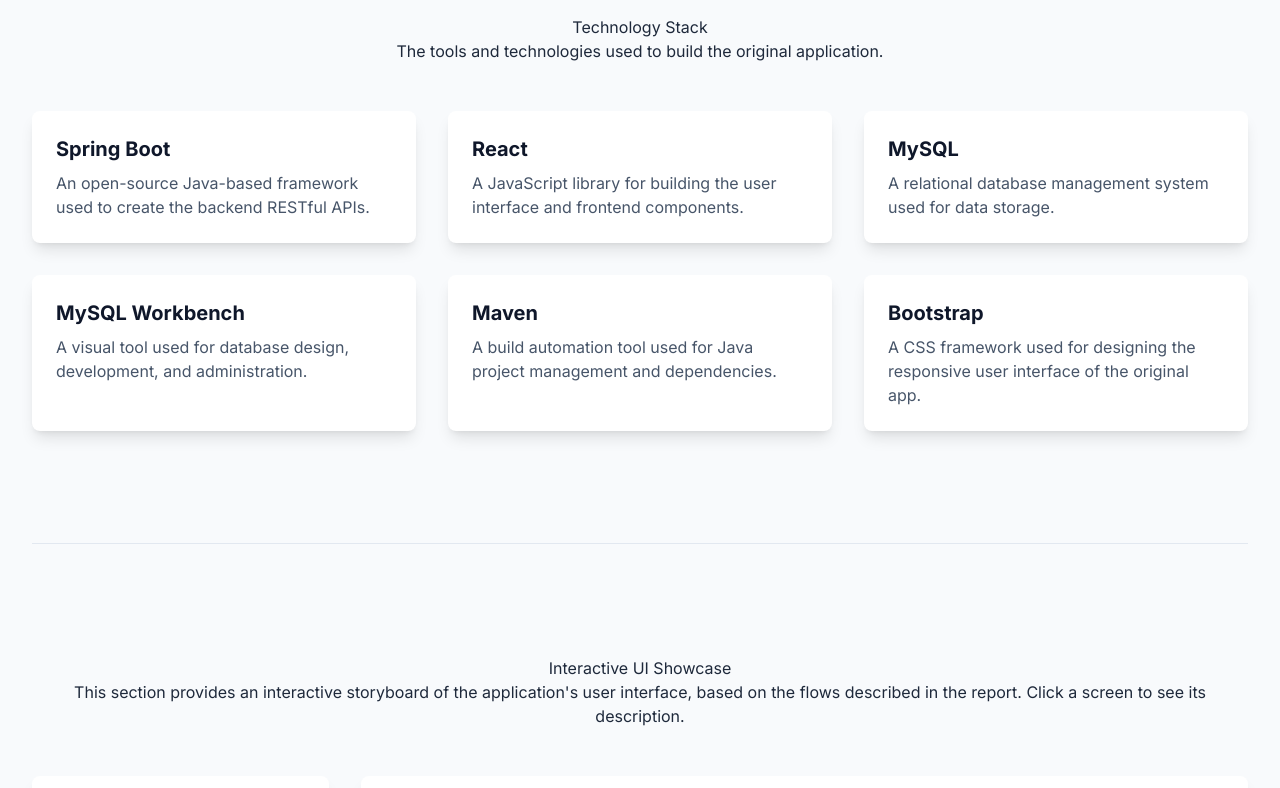
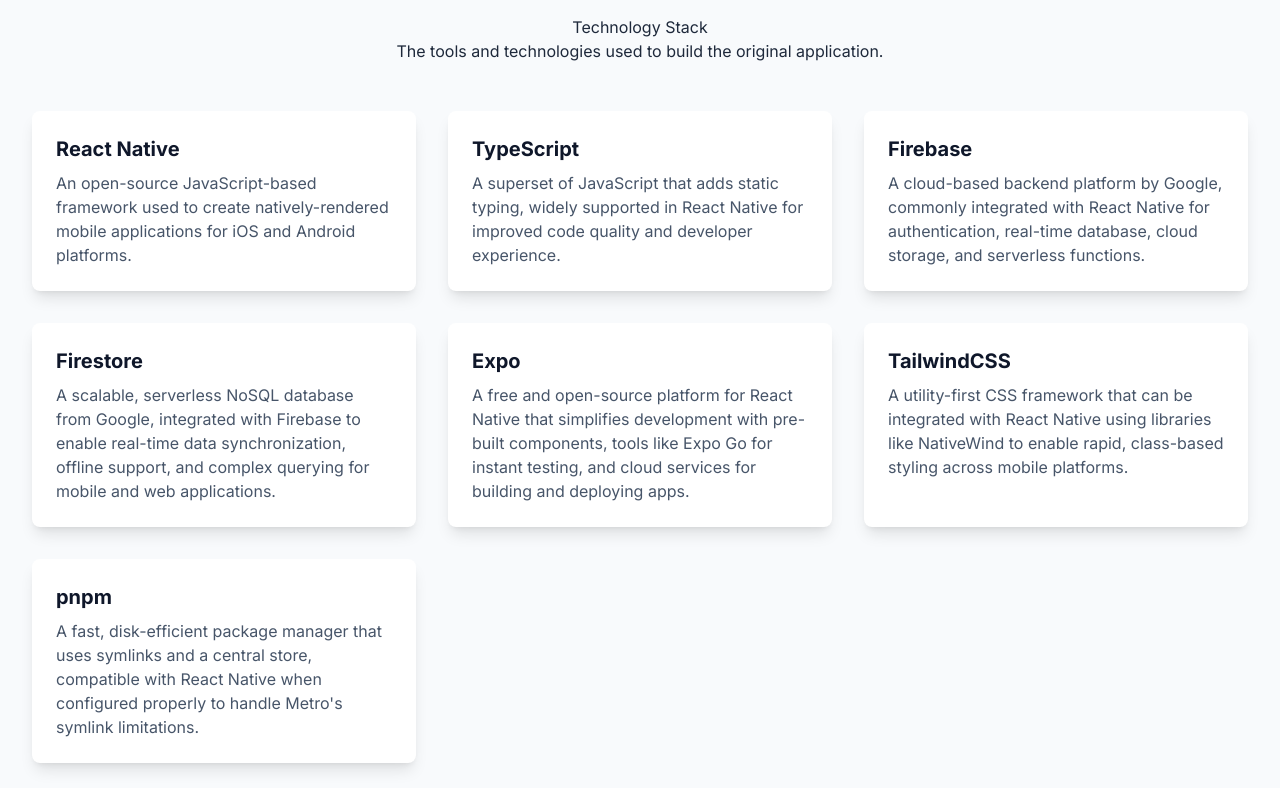
Before and after one commit to somatech-20/Tusk, a plain HTML site: page index.html in a window 1280 px wide. Shown: the part 2540-3328 px from the top of the page. Drawn offline with nearby package versions, Linux system fonts and the light colour scheme.

Commit message:
Replace tech stack to our own, planned stack.

```diff
--- a/index.html
+++ b/index.html
@@ -239,28 +239,32 @@
             </div>
             <div class="mt-12 grid grid-cols-1 sm:grid-cols-2 lg:grid-cols-3 gap-8">
                 <div class="bg-white p-6 rounded-lg shadow-lg transform transition-transform hover:scale-105">
-                    <h3 class="text-xl font-bold text-slate-900">Spring Boot</h3>
-                    <p class="mt-2 text-slate-600">An open-source Java-based framework used to create the backend RESTful APIs.</p>
+                    <h3 class="text-xl font-bold text-slate-900">React Native</h3>
+                    <p class="mt-2 text-slate-600">An open-source JavaScript-based framework used to create natively-rendered mobile applications for iOS and Android platforms.</p>
                 </div>
                 <div class="bg-white p-6 rounded-lg shadow-lg transform transition-transform hover:scale-105">
-                    <h3 class="text-xl font-bold text-slate-900">React</h3>
-                    <p class="mt-2 text-slate-600">A JavaScript library for building the user interface and frontend components.</p>
+                    <h3 class="text-xl font-bold text-slate-900">TypeScript</h3>
+                    <p class="mt-2 text-slate-600">A superset of JavaScript that adds static typing, widely supported in React Native for improved code quality and developer experience.</p>
                 </div>
                 <div class="bg-white p-6 rounded-lg shadow-lg transform transition-transform hover:scale-105">
-                    <h3 class="text-xl font-bold text-slate-900">MySQL</h3>
-                    <p class="mt-2 text-slate-600">A relational database management system used for data storage.</p>
+                    <h3 class="text-xl font-bold text-slate-900">Firebase</h3>
+                    <p class="mt-2 text-slate-600">A cloud-based backend platform by Google, commonly integrated with React Native for authentication, real-time database, cloud storage, and serverless functions.</p>
                 </div>
                 <div class="bg-white p-6 rounded-lg shadow-lg transform transition-transform hover:scale-105">
-                    <h3 class="text-xl font-bold text-slate-900">MySQL Workbench</h3>
-                    <p class="mt-2 text-slate-600">A visual tool used for database design, development, and administration.</p>
+                    <h3 class="text-xl font-bold text-slate-900">Firestore</h3>
+                    <p class="mt-2 text-slate-600">A scalable, serverless NoSQL database from Google, integrated with Firebase to enable real-time data synchronization, offline support, and complex querying for mobile and web applications.</p>
                 </div>
                 <div class="bg-white p-6 rounded-lg shadow-lg transform transition-transform hover:scale-105">
-                    <h3 class="text-xl font-bold text-slate-900">Maven</h3>
-                    <p class="mt-2 text-slate-600">A build automation tool used for Java project management and dependencies.</p>
+                    <h3 class="text-xl font-bold text-slate-900">Expo</h3>
+                    <p class="mt-2 text-slate-600">A free and open-source platform for React Native that simplifies development with pre-built components, tools like Expo Go for instant testing, and cloud services for building and deploying apps.</p>
                 </div>
                 <div class="bg-white p-6 rounded-lg shadow-lg transform transition-transform hover:scale-105">
-                    <h3 class="text-xl font-bold text-slate-900">Bootstrap</h3>
-                    <p class="mt-2 text-slate-600">A CSS framework used for designing the responsive user interface of the original app.</p>
+                    <h3 class="text-xl font-bold text-slate-900">TailwindCSS</h3>
+                    <p class="mt-2 text-slate-600">A utility-first CSS framework that can be integrated with React Native using libraries like NativeWind to enable rapid, class-based styling across mobile platforms.</p>
+                </div>
+                <div class="bg-white p-6 rounded-lg shadow-lg transform transition-transform hover:scale-105">
+                    <h3 class="text-xl font-bold text-slate-900">pnpm</h3>
+                    <p class="mt-2 text-slate-600">A fast, disk-efficient package manager that uses symlinks and a central store, compatible with React Native when configured properly to handle Metro's symlink limitations.</p>
                 </div>
             </div>
         </section>
```
